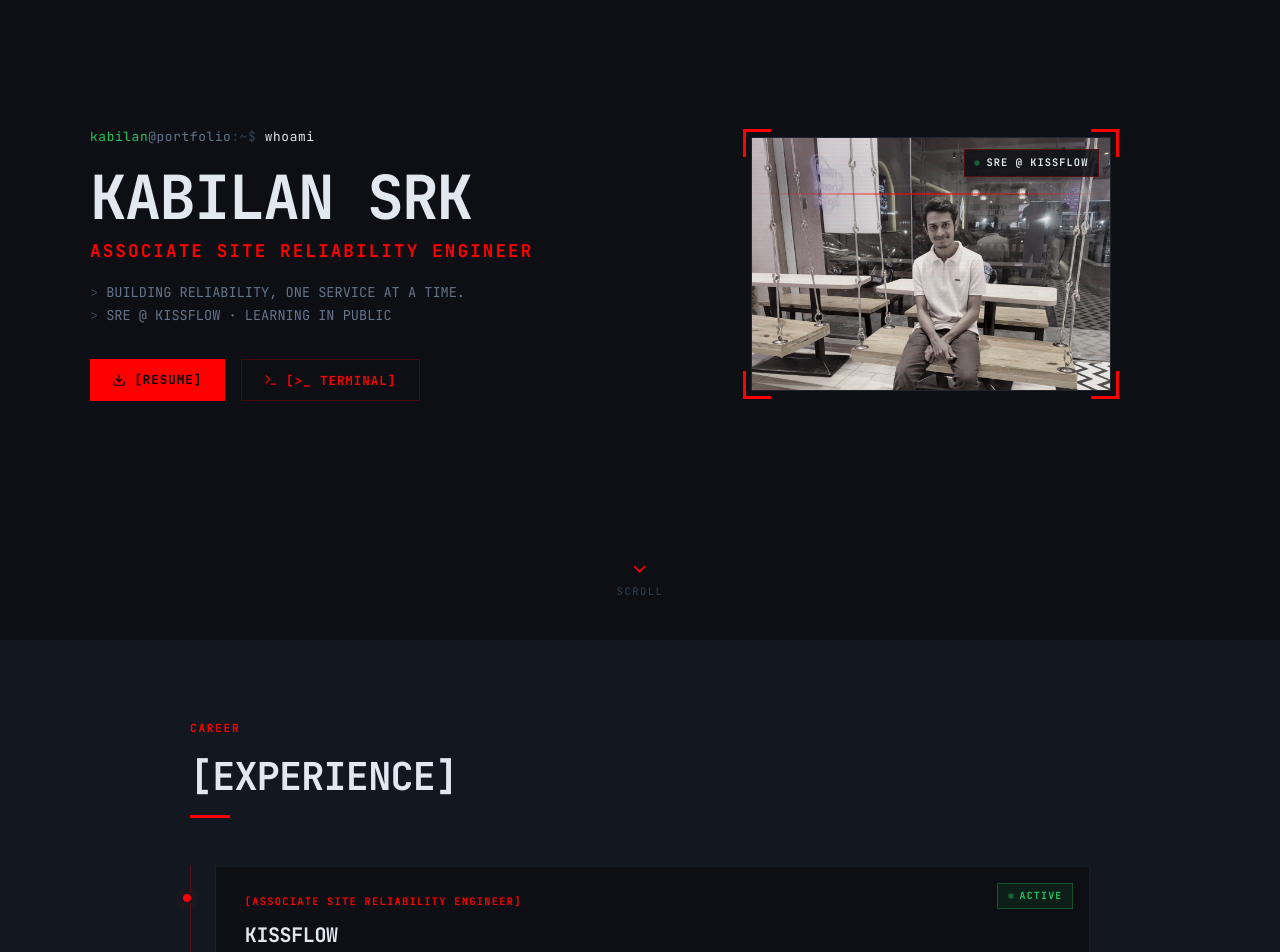
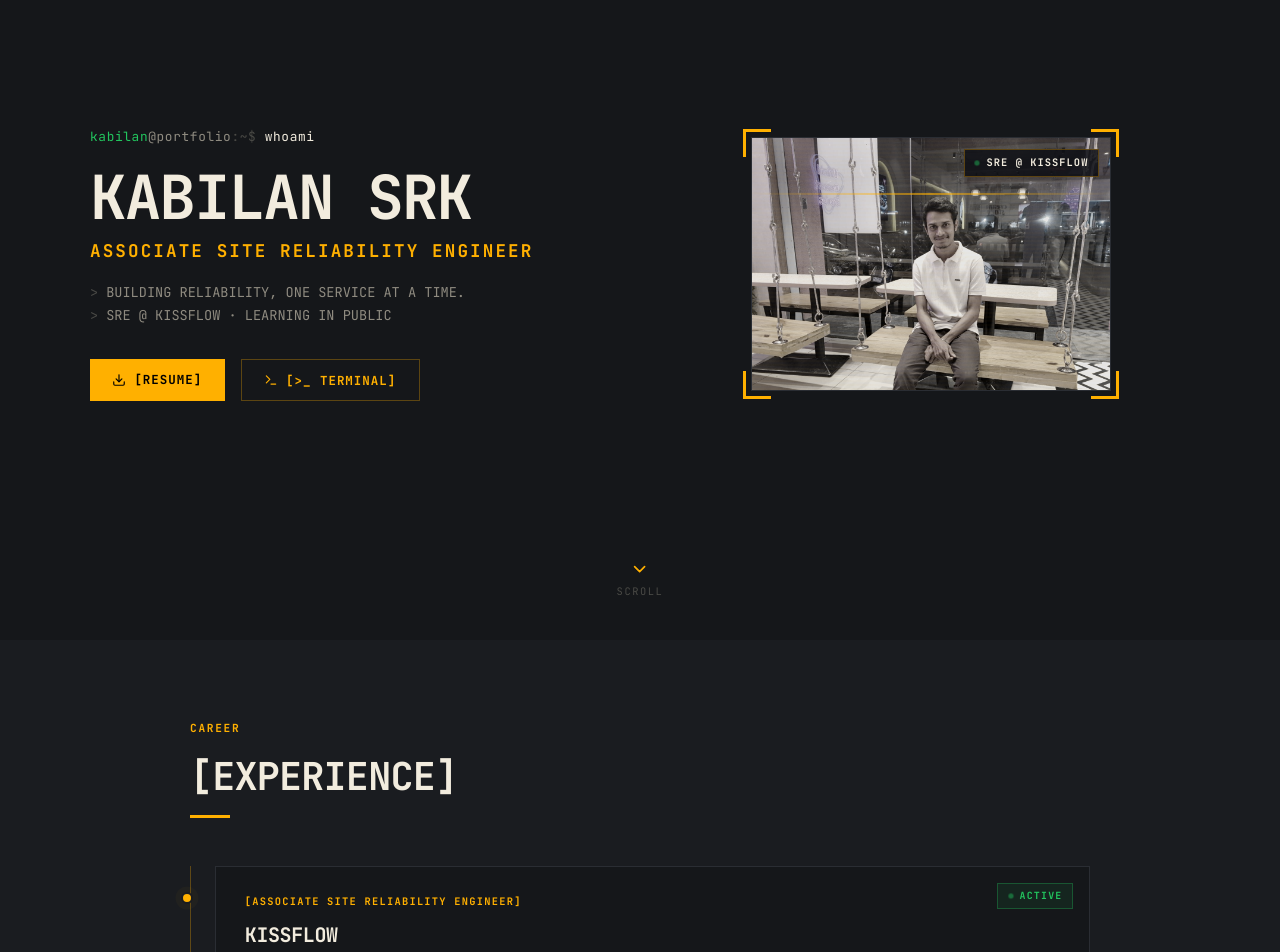
Before and after one commit to kabilan-srk/portfolio, a React (Vite) app in the folder portfolio/: page / in a window 1280 px wide. Shown: the part 160-1112 px from the top of the page. Built offline with nearby package versions, Linux system fonts and the light colour scheme; no server answers.

Commit message:
feat: amber on charcoal palette and test harness
Co-Authored-By: Claude Sonnet 5.5 <noreply@anthropic.com>

```diff
--- a/portfolio/src/components/Contact.jsx
+++ b/portfolio/src/components/Contact.jsx
@@ -173,7 +173,7 @@ export default function Contact({ formData, formErrors, isSubmitting, submitStat
               gap: '0.5rem',
               width: '100%',
               padding: '0.85rem',
-              backgroundColor: isSubmitting ? 'rgba(255,0,0,0.5)' : 'var(--accent)',
+              backgroundColor: isSubmitting ? 'rgba(255,176,0,0.5)' : 'var(--accent)',
               color: '#000',
               border: 'none',
               fontSize: '0.8rem',
--- a/portfolio/src/components/Experience.jsx
+++ b/portfolio/src/components/Experience.jsx
@@ -65,7 +65,7 @@ export default function Experience({ experience }) {
                   backgroundColor: isActive ? 'var(--accent)' : 'var(--text-faint)',
                   border: '2px solid var(--bg-secondary)',
                   boxShadow: isActive ? '0 0 0 2px var(--border-accent)' : 'none',
-                  animation: isActive ? 'pulse-red 2s ease-in-out infinite' : 'none'
+                  animation: isActive ? 'pulse-accent 2s ease-in-out infinite' : 'none'
                 }} />
 
                 <div className="experience-card" style={{
--- a/portfolio/src/components/Home.jsx
+++ b/portfolio/src/components/Home.jsx
@@ -232,7 +232,7 @@ export default function Home({ personal, onOpenTerminal }) {
                 <div className="scan-overlay" style={{
                   position: 'absolute',
                   inset: 0,
-                  background: 'linear-gradient(180deg, transparent 50%, rgba(255,0,0,0.03) 50%)',
+                  background: 'linear-gradient(180deg, transparent 50%, rgba(255,176,0,0.03) 50%)',
                   backgroundSize: '100% 4px',
                   pointerEvents: 'none',
                   opacity: 0.6
@@ -242,7 +242,7 @@ export default function Home({ personal, onOpenTerminal }) {
                   left: 0,
                   right: 0,
                   height: '2px',
-                  background: 'linear-gradient(90deg, transparent, rgba(255,0,0,0.6), transparent)',
+                  background: 'linear-gradient(90deg, transparent, rgba(255,176,0,0.6), transparent)',
                   animation: 'scan-line 3s linear infinite',
                   pointerEvents: 'none'
                 }} />
--- a/portfolio/src/components/Navigation.jsx
+++ b/portfolio/src/components/Navigation.jsx
@@ -106,7 +106,7 @@ export default function Navigation({ activeSection, scrollToSection, name, onTog
               marginLeft: '0.5rem'
             }}
             onMouseEnter={e => {
-              e.currentTarget.style.background = 'rgba(255,0,0,0.2)';
+              e.currentTarget.style.background = 'rgba(255,176,0,0.2)';
               e.currentTarget.style.boxShadow = 'var(--accent-glow)';
             }}
             onMouseLeave={e => {
--- a/portfolio/src/components/Skills.jsx
+++ b/portfolio/src/components/Skills.jsx
@@ -57,10 +57,10 @@ function SkillBar({ skill, inView }) {
         <div style={{
           height: '100%',
           width: inView ? `${skill.level}%` : '0%',
-          backgroundColor: skill.level < 30 ? 'rgba(255,0,0,0.45)' : 'var(--accent)',
+          backgroundColor: skill.level < 30 ? 'rgba(255,176,0,0.45)' : 'var(--accent)',
           transition: 'width 1.1s cubic-bezier(0.4, 0, 0.2, 1)',
           borderRadius: '3px',
-          boxShadow: skill.level >= 30 ? '0 0 8px rgba(255,0,0,0.4)' : 'none'
+          boxShadow: skill.level >= 30 ? '0 0 8px rgba(255,176,0,0.4)' : 'none'
         }} />
       </div>
     </div>
--- a/portfolio/src/components/Terminal.jsx
+++ b/portfolio/src/components/Terminal.jsx
@@ -293,7 +293,7 @@ export default function Terminal({ onClose, scrollToSection, portfolioData }) {
           height: 'min(560px, 85vh)',
           backgroundColor: '#0a0c10',
           border: '1px solid var(--border-accent)',
-          boxShadow: '0 0 60px rgba(255,0,0,0.15), 0 24px 80px rgba(0,0,0,0.8)',
+          boxShadow: '0 0 60px rgba(255,176,0,0.15), 0 24px 80px rgba(0,0,0,0.8)',
           zIndex: 9999,
           display: 'flex',
           flexDirection: 'column',
--- a/portfolio/src/index.css
+++ b/portfolio/src/index.css
@@ -1,16 +1,17 @@
 /* ========== DESIGN TOKENS ========== */
 :root {
-  --bg-primary:    #0d0f14;
-  --bg-secondary:  #131820;
-  --bg-tertiary:   #1a2030;
-  --accent:        #FF0000;
-  --accent-dim:    rgba(255, 0, 0, 0.12);
-  --accent-glow:   0 0 20px rgba(255, 0, 0, 0.3);
-  --text-primary:  #e2e8f0;
-  --text-muted:    #64748b;
-  --text-faint:    #334155;
-  --border:        rgba(255, 255, 255, 0.06);
-  --border-accent: rgba(255, 0, 0, 0.25);
+  --bg-primary:    #15171a;
+  --bg-secondary:  #1a1c20;
+  --bg-tertiary:   #22252a;
+  --accent:        #ffb000;
+  --accent-2:      #ff7a1a;
+  --accent-dim:    rgba(255, 176, 0, 0.12);
+  --accent-glow:   0 0 20px rgba(255, 176, 0, 0.3);
+  --text-primary:  #f2ecde;
+  --text-muted:    #8f8b80;
+  --text-faint:    #4a4a46;
+  --border:        #2a2d33;
+  --border-accent: rgba(255, 176, 0, 0.3);
   --status-live:   #22c55e;
   --status-plan:   #f59e0b;
   --font-mono:     'JetBrains Mono', 'Fira Code', 'Courier New', monospace;
@@ -65,9 +66,9 @@ button {
   50%       { opacity: 0.4; transform: scale(0.85); }
 }
 
-@keyframes pulse-red {
-  0%, 100% { box-shadow: 0 0 0 0 rgba(255, 0, 0, 0.4); }
-  50%       { box-shadow: 0 0 0 6px rgba(255, 0, 0, 0); }
+@keyframes pulse-accent {
+  0%, 100% { box-shadow: 0 0 0 0 rgba(255, 176, 0, 0.4); }
+  50%       { box-shadow: 0 0 0 6px rgba(255, 176, 0, 0); }
 }
 
 @keyframes blink {
@@ -192,3 +193,12 @@ button {
     transition-duration: 0.01ms !important;
   }
 }
+
+/* ========== REDUCED MOTION ========== */
+@media (prefers-reduced-motion: reduce) {
+  *:not(.cursor), *:not(.cursor)::before, *:not(.cursor)::after {
+    animation: none !important;
+    transition: none !important;
+  }
+  html { scroll-behavior: auto; }
+}
--- a/portfolio/vite.config.js
+++ b/portfolio/vite.config.js
@@ -5,4 +5,5 @@ import react from '@vitejs/plugin-react'
 export default defineConfig({
   base: './',
   plugins: [react()],
+  test: { environment: 'jsdom' },
 })
```
Also changed, not shown: portfolio/package.json (+5 -2 lines), 2 other files (tests, documents, lock files or other folders).
